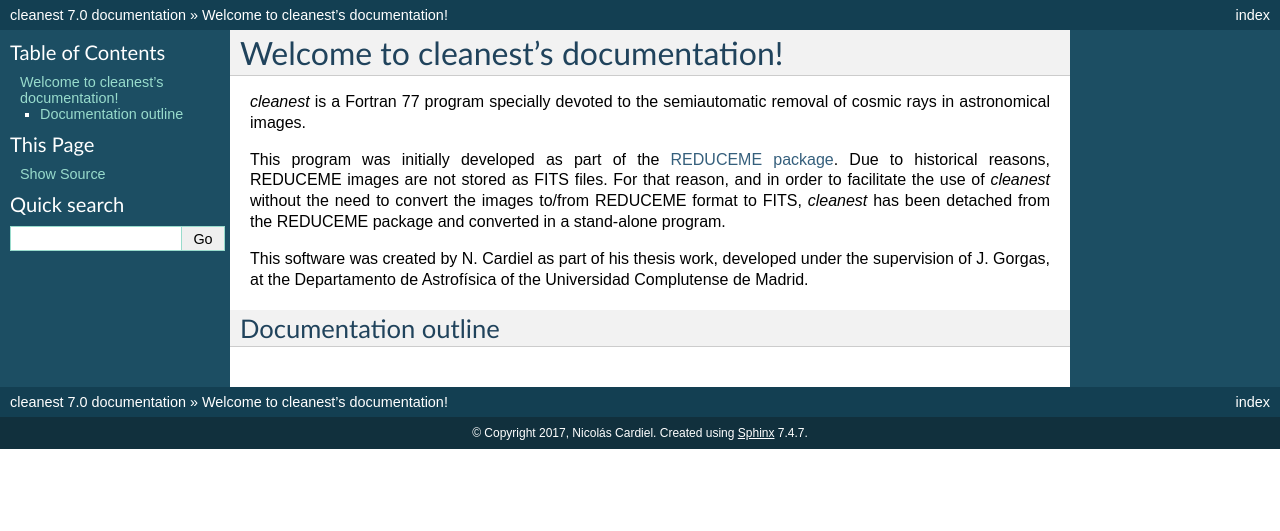
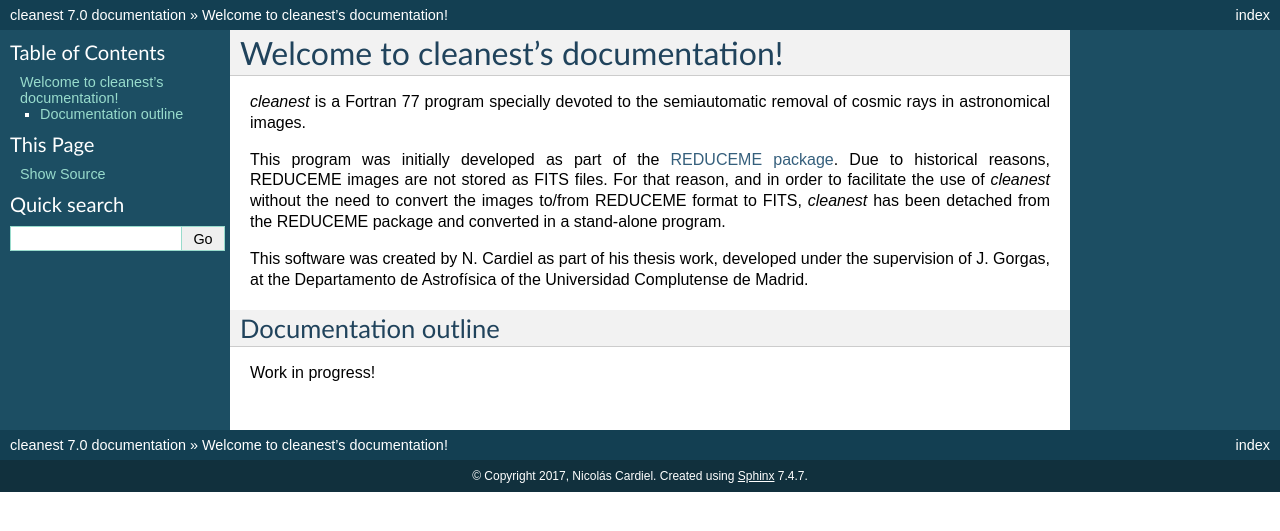
Before and after one commit to nicocardiel/cleanest, a Sphinx documentation site: the page built from docs/index.rst, in a window 1280 px wide. Shown: the top 531 px of the page. Built offline with Sphinx 7.4.7, drawn with Linux system fonts in a browser that asks for light colours; formulas are drawn with MathJax 3.

Commit message:
Indicate that the documentation is work in progress

```diff
--- a/docs/index.rst
+++ b/docs/index.rst
@@ -24,5 +24,7 @@
 Documentation outline
 ---------------------
 
+Work in progress!
+
 .. toctree::
    :maxdepth: 2
```
